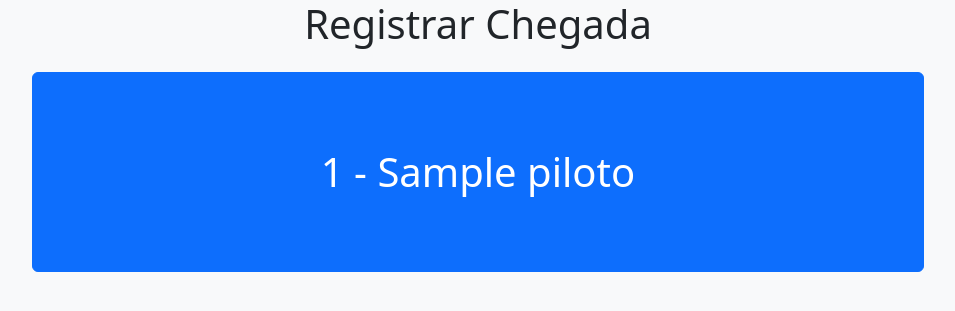
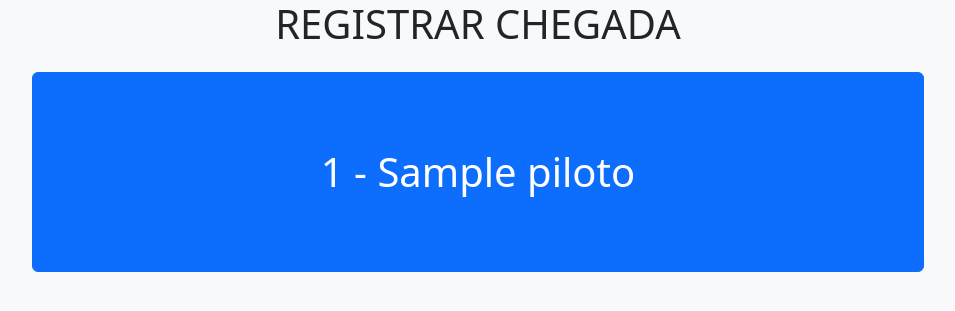
Before and after one commit to CarlosHeiden/django_enduromcb, a Django app: page /registrar_chegada03/ in a window 1280 px wide. Shown: the top 311 px of the page, without its empty margins (162-1117 px from the left). Run offline with Django 5.2, Linux system fonts and the light colour scheme; tables that the repository leaves empty hold one stand-in row (values such as "Sample post"); parts of the project's set-up code (start-up, migrations or seed data) failed here and were passed over.

Commit message:
ajuste html

```diff
--- a/enduromcb/templates/registrar_chegada03.html
+++ b/enduromcb/templates/registrar_chegada03.html
@@ -25,7 +25,7 @@
 <body class="bg-light">
 
 <div class="container text-center">
-    <h1 class="mb-4 text-center">Registrar Chegada</h1>
+    <h1 class="mb-4 text-center  ">REGISTRAR CHEGADA</h1>
 
     <div class="d-flex flex-column align-items-center">
         {% for piloto in lista_pilotos %}
```
